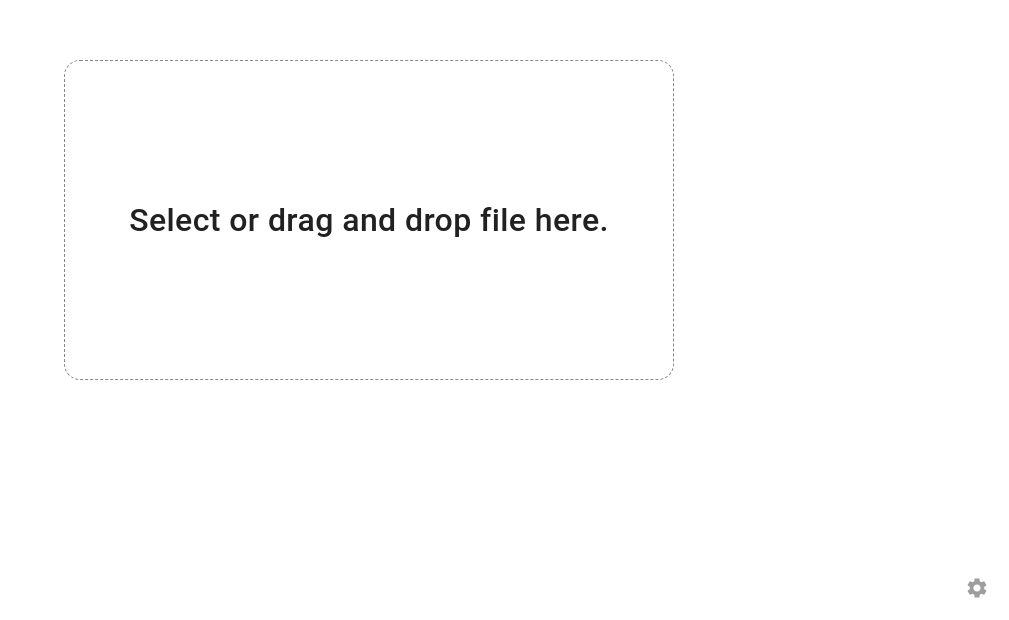
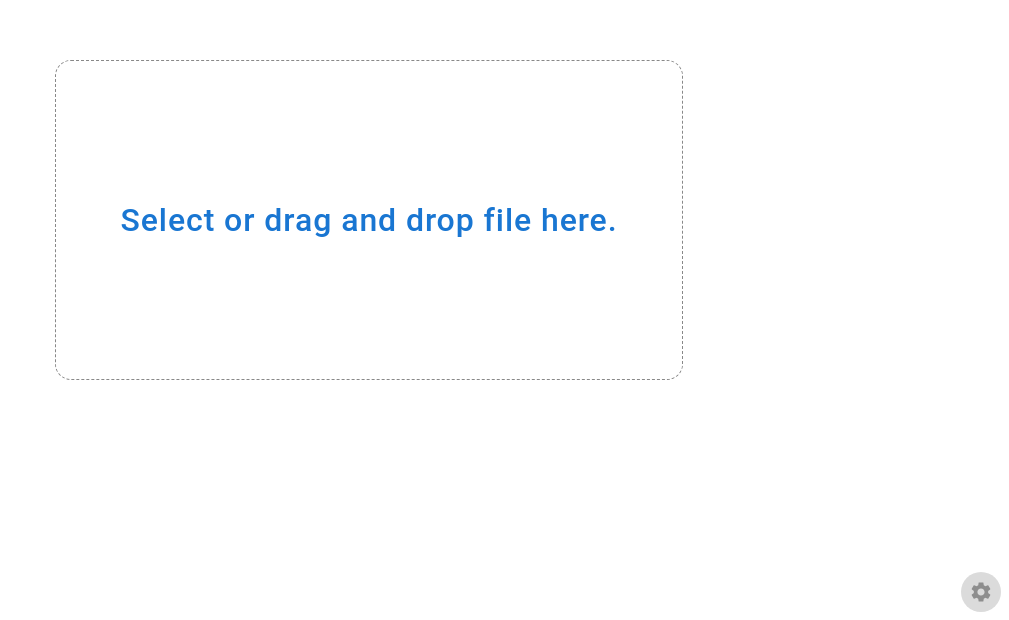
Before and after one commit to mooflu/WebViewPlus, a React (Vite) app: page / in a window 1280 px wide. Shown: the part 180-800 px from the top of the page, without its empty margins (271-1280 px from the left). Built offline with nearby package versions, Linux system fonts and the light colour scheme.

Commit message:
Upgrade to vite 4, mui 5

```diff
--- a/src/App.tsx
+++ b/src/App.tsx
@@ -1,10 +1,12 @@
 import React from 'react';
 
-import { makeStyles, createStyles, Theme } from '@material-ui/core/styles';
-import CircularProgress from '@material-ui/core/CircularProgress';
-import IconButton from '@material-ui/core/IconButton';
-import SettingsIcon from '@material-ui/icons/Settings';
-import UndoIcon from '@material-ui/icons/Undo';
+import { CssBaseline, Box, CircularProgress, IconButton, SxProps, useMediaQuery } from '@mui/material';
+import { ThemeProvider, createTheme } from '@mui/material/styles';
+import {
+    Settings as SettingsIcon,
+    Undo as UndoIcon,
+} from '@mui/icons-material';
+import { indigo, grey } from '@mui/material/colors';
 
 import SettingsDialog from '@components/SettingsDialog';
 import FilePicker from '@components/FilePicker';
@@ -15,33 +17,36 @@ import { initWebview2 } from '@utils/webview2Helpers';
 
 initWebview2();
 
-const useStyles = makeStyles((theme: Theme) =>
-    createStyles({
+const classes = {
     root: {
         display: 'flex',
         height: '100%',
         justifyContent: 'center',
         alignItems: 'center',
-        },
-        settingsButton: {
+    } as SxProps,
+    floatButton: {
         position: 'fixed',
         bottom: '0.5rem',
+        '@media (prefers-color-scheme:light)': {
+            backgroundColor: '#ccc',
+        },
+        '@media (prefers-color-scheme:dark)': {
+            color: '#888',
+            backgroundColor: '#333',
+        },
+        opacity: 0.7,
+    } as SxProps,
+    settingsButton: {
         right: '0.5rem',
-            backgroundColor: 'white',
-            opacity: 0.7,
-        },
+    } as SxProps,
     resetButton: {
-            position: 'fixed',
-            bottom: '0.5rem',
         right: '3.5rem',
-            backgroundColor: 'white',
-            opacity: 0.7,
-        },
-    })
-);
+    } as SxProps,
+};
+
 
 const App: React.FC = () => {
-    const classes = useStyles();
+    const isDarkMode = useMediaQuery('(prefers-color-scheme: dark)');
     const fileContent = useStore((state) => state.fileContent);
     const fileName = useStore((state) => state.fileName);
     const showConfig = useStore((state) => state.showConfig);
@@ -49,13 +54,32 @@ const App: React.FC = () => {
     // MS webview2
     const isEmbedded = !!(window as any).chrome?.webview;
 
+    const theme = createTheme({
+        palette: {
+            mode: isDarkMode ? 'dark' : 'light',
+            ...(isDarkMode
+            ? {
+                // palette values for dark mode
+                primary: indigo,
+                divider: indigo[700],
+                background: {
+                    default: grey[900],
+                    paper: grey[900],
+                },
+            } : {
+                // palette values for light mode
+            }),
+        },
+    });
+
     React.useEffect(() => {
         initState();
         if (isEmbedded) {
             const extensions = (window as any).WebviewPlus.getExtensions().join(
                 ','
             );
-            (window as any).chrome.webview.hostObjects.fileProps.extensions = extensions;
+            (window as any).chrome.webview.hostObjects.fileProps.extensions =
+                extensions;
         }
     }, [initState]);
 
@@ -63,9 +87,9 @@ const App: React.FC = () => {
     if (fileContent === null) {
         if (isEmbedded || fileName) {
             return (
-                <div className={classes.root}>
+                <Box sx={classes.root}>
                     <CircularProgress />
-                </div>
+                </Box>
             );
         }
         pickerOrViewer = <FilePicker />;
@@ -82,22 +106,20 @@ const App: React.FC = () => {
     };
 
     return (
-        <>
+        <ThemeProvider theme={theme}>
+            <CssBaseline />
             {pickerOrViewer}
-            <IconButton
-                className={classes.settingsButton}
-                onClick={toggleSettings}
-            >
+            <IconButton sx={[classes.floatButton, classes.settingsButton] as SxProps} onClick={toggleSettings}>
                 <SettingsIcon />
             </IconButton>
             {!isEmbedded && fileName && (
-                <IconButton className={classes.resetButton} onClick={resetFile}>
+                <IconButton sx={[classes.floatButton, classes.resetButton] as SxProps} onClick={resetFile}>
                     <UndoIcon />
                 </IconButton>
             )}
 
             <SettingsDialog />
-        </>
+        </ThemeProvider>
     );
 };
 
--- a/src/components/FilePicker.tsx
+++ b/src/components/FilePicker.tsx
@@ -1,29 +1,25 @@
 import React from 'react';
 
-import { Button } from '@material-ui/core';
-import { makeStyles, createStyles, Theme } from '@material-ui/core/styles';
+import { Box, Button, Input, SxProps } from '@mui/material';
 
 import useStore from '@hooks/useStore';
 import { log } from '@utils/log';
 
-const useStyles = makeStyles((theme: Theme) =>
-    createStyles({
+const classes = {
     root: {
         display: 'flex',
         height: '100%',
         justifyContent: 'center',
         alignItems: 'center',
-        },
+    } as SxProps,
     button: {
         padding: '4rem',
         height: '20rem',
         borderRadius: '1rem',
         border: '1px dashed #888',
         textTransform: 'none',
-        },
-        label: {
         fontSize: '2rem',
-        },
+    } as SxProps,
     filePicker: {
         position: 'absolute',
         left: 0,
@@ -31,13 +27,15 @@ const useStyles = makeStyles((theme: Theme) =>
         width: '100%',
         height: '100%',
         opacity: 0,
-        },
-    })
-);
+        '& .MuiInput-input': {
+            position: 'absolute',
+            height: '100%',
+            cursor: 'pointer',
+        }
+    } as SxProps,
+};
 
 const FilePicker: React.FC = () => {
-    const classes = useStyles();
-
     const handledDataLoaded = (e: ProgressEvent<FileReader>) => {
         if (e?.target?.result) {
             log(`handledDataLoaded: size: ${e.total}`);
@@ -84,14 +82,14 @@ const FilePicker: React.FC = () => {
     };
 
     return (
-        <div className={classes.root}>
+        <Box sx={classes.root}>
             <label htmlFor='raised-button-file'>
                 <Button
-                    classes={{ root: classes.button, label: classes.label }}
+                    sx={classes.button}
                     variant='outlined'
                 >
-                    <input
-                        className={classes.filePicker}
+                    <Input
+                        sx={classes.filePicker}
                         id='raised-button-file'
                         type='file'
                         onChange={handleOpen}
@@ -99,7 +97,7 @@ const FilePicker: React.FC = () => {
                     Select or drag and drop file here.
                 </Button>
             </label>{' '}
-        </div>
+        </Box>
     );
 };
 
--- a/src/components/SettingsDialog.tsx
+++ b/src/components/SettingsDialog.tsx
@@ -1,46 +1,49 @@
 import React from 'react';
 
-import { createStyles, makeStyles, Theme } from '@material-ui/core/styles';
+import {
+    Box,
+    Dialog,
+    Slide,
+    AppBar,
+    Toolbar,
+    IconButton,
+    ListSubheader,
+    ListItemText,
+    ListItemButton,
+    List,
+    Divider,
+    Typography,
+    SxProps,
+} from '@mui/material';
 
-import Dialog from '@material-ui/core/Dialog';
-import Slide from '@material-ui/core/Slide';
-import AppBar from '@material-ui/core/AppBar';
-import Toolbar from '@material-ui/core/Toolbar';
-import IconButton from '@material-ui/core/IconButton';
-import ListSubheader from '@material-ui/core/ListSubheader';
-import ListItemText from '@material-ui/core/ListItemText';
-import ListItem from '@material-ui/core/ListItem';
-import List from '@material-ui/core/List';
-import Divider from '@material-ui/core/Divider';
-import Typography from '@material-ui/core/Typography';
-import { TransitionProps } from '@material-ui/core/transitions';
+import {
+    Close as CloseIcon,
+    Block as BlockIcon,
+} from '@mui/icons-material';
 
-import CloseIcon from '@material-ui/icons/Close';
-import BlockIcon from '@material-ui/icons/Block';
+import { TransitionProps } from '@mui/material/transitions';
 
 import useStore from '@hooks/useStore';
 import { IPlugin } from '@plugins/PluginInterface';
 
 const Transition = React.forwardRef(function Transition(
-    props: TransitionProps & { children?: React.ReactElement },
-    ref: React.Ref<unknown>
+    props: TransitionProps & { children: React.ReactElement<any, any>; },
+    ref: React.Ref<unknown>,
 ) {
     return <Slide direction='up' ref={ref} {...props} />;
 });
 
-const useStyles = makeStyles((theme: Theme) =>
-    createStyles({
+const classes = {
     grow: {
         flexGrow: 1,
-        },
+    } as SxProps,
     pluginHeader: {
         fontSize: '1.5rem',
-        },
+    } as SxProps,
     disabled: {
         color: '#aaa',
-        },
-    })
-);
+    } as SxProps,
+};
 
 type ExtensionItemProps = {
     plugin: IPlugin;
@@ -48,7 +51,6 @@ type ExtensionItemProps = {
 };
 
 const ExtensionItem: React.FC<ExtensionItemProps> = (props) => {
-    const classes = useStyles();
     const disabledExtensions = useStore((state) => state.disabledExtensions);
     const toggleExtension = useStore((state) => state.actions.toggleExtension);
     const isDisabled =
@@ -60,20 +62,18 @@ const ExtensionItem: React.FC<ExtensionItemProps> = (props) => {
     };
 
     return (
-        <ListItem
-            className={isDisabled ? classes.disabled : ''}
+        <ListItemButton
+            sx={isDisabled ? classes.disabled : {}}
             dense
-            button
             onClick={toggleExtensionClicked}
         >
             <ListItemText inset primary={props.extension} />
             {isDisabled && <BlockIcon />}
-        </ListItem>
+        </ListItemButton>
     );
 };
 
 const SettingsDialog: React.FC = () => {
-    const classes = useStyles();
     const showConfig = useStore((state) => state.showConfig);
     const plugins = useStore((state) => state.plugins);
 
@@ -89,7 +89,7 @@ const SettingsDialog: React.FC = () => {
 
         return (
             <div key={p.name}>
-                <ListSubheader className={classes.pluginHeader}>
+                <ListSubheader sx={classes.pluginHeader}>
                     {p.name}
                 </ListSubheader>
                 {extensionItems}
@@ -107,7 +107,7 @@ const SettingsDialog: React.FC = () => {
             <AppBar position='sticky'>
                 <Toolbar>
                     <Typography variant='h6'>Settings</Typography>
-                    <div className={classes.grow} />
+                    <Box sx={classes.grow} />
                     <IconButton
                         edge='end'
                         color='inherit'
--- a/src/plugins/IFramePlugin.tsx
+++ b/src/plugins/IFramePlugin.tsx
@@ -1,23 +1,21 @@
 import React from 'react';
-import { createStyles, makeStyles, Theme } from '@material-ui/core/styles';
+
+import { Box, SxProps } from '@mui/material';
 
 import { IPlugin } from './PluginInterface';
 import useStore from '@hooks/useStore';
 
-const useStyles = makeStyles((theme: Theme) =>
-    createStyles({
-        root: {
-            width: '100%',
-            height: '100%',
-        },
-    })
-);
+const classes = {
+    root: {
+        width: '100%',
+        height: '100%',
+    } as SxProps,
+};
 
 const IFrameViewer: React.FC = () => {
-    const classes = useStyles();
     const fileUrl = useStore((state) => state.fileUrl);
     return (
-        <div className={classes.root}>
+        <Box sx={classes.root}>
             <iframe
                 title='iframe preview'
                 width='100%'
@@ -25,7 +23,7 @@ const IFrameViewer: React.FC = () => {
                 frameBorder='0'
                 src={fileUrl}
             ></iframe>
-        </div>
+        </Box>
     );
 };
 
--- a/src/plugins/ModelViewerPlugin.tsx
+++ b/src/plugins/ModelViewerPlugin.tsx
@@ -1,5 +1,6 @@
 import React from 'react';
-import { createStyles, makeStyles, Theme } from '@material-ui/core/styles';
+
+import { Box, SxProps } from '@mui/material';
 import { ModelViewerElement } from '@google/model-viewer';
 
 import { IPlugin } from './PluginInterface';
@@ -7,27 +8,24 @@ import useStore from '@hooks/useStore';
 
 ModelViewerElement._dummy_ = undefined; // access imported ModelViewerElement so it's not tree shaken
 
-const useStyles = makeStyles((theme: Theme) =>
-    createStyles({
-        root: {
+const classes = {
+    root: {
+        width: '100%',
+        height: '100%',
+        '& model-viewer': {
             width: '100%',
             height: '100%',
-            '& model-viewer': {
-                width: '100%',
-                height: '100%',
-            },
         },
-    })
-);
+    },
+};
 
 const ModelViewerViewer: React.FC = () => {
-    const classes = useStyles();
     const fileUrl = useStore((state) => state.fileUrl);
 
     return (
-        <div className={classes.root}>
+        <Box sx={classes.root}>
             <model-viewer camera-controls src={fileUrl} />
-        </div>
+        </Box>
     );
 };
 
--- a/src/plugins/SVGPlugin.tsx
+++ b/src/plugins/SVGPlugin.tsx
@@ -1,25 +1,24 @@
 import React from 'react';
+
 import svgPanZoom from 'svg-pan-zoom';
-import { createStyles, makeStyles, Theme } from '@material-ui/core/styles';
+
+import { Box, SxProps } from '@mui/material';
 
 import { IPlugin } from './PluginInterface';
 import useStore from '@hooks/useStore';
 
-const useStyles = makeStyles((theme: Theme) =>
-    createStyles({
-        root: {
+const classes = {
+    root: {
+        width: '100%',
+        height: '100%',
+        '& SVG': {
             width: '100%',
             height: '100%',
-            '& SVG': {
-                width: '100%',
-                height: '100%',
-            },
         },
-    })
-);
+    },
+};
 
 const SVGViewer: React.FC = () => {
-    const classes = useStyles();
     const container = React.useRef<HTMLDivElement>(null);
     const fileContent = useStore((state) => state.fileContent) as string;
 
@@ -33,11 +32,11 @@ const SVGViewer: React.FC = () => {
     }, [container]);
 
     return (
-        <div
-            className={classes.root}
+        <Box
+            sx={classes.root}
             ref={container}
             dangerouslySetInnerHTML={{ __html: fileContent }}
-        ></div>
+        ></Box>
     );
 };
 
--- a/vite.config.ts
+++ b/vite.config.ts
@@ -1,5 +1,5 @@
 import { defineConfig } from 'vite';
-import reactRefresh from '@vitejs/plugin-react';
+import reactRefresh from '@vitejs/plugin-react-swc';
 
 // https://vitejs.dev/config/
 export default defineConfig({
@@ -16,4 +16,10 @@ export default defineConfig({
     build: {
         outDir: 'build',
     },
+    server: {
+        port: 3000,
+        fs: {
+            strict: false,
+        },
+    },
 });
```
Also changed, not shown: package.json (+16 -13 lines), 1 other file (tests, documents, lock files or other folders). Lines whose indentation alone changed are shown as unchanged.
